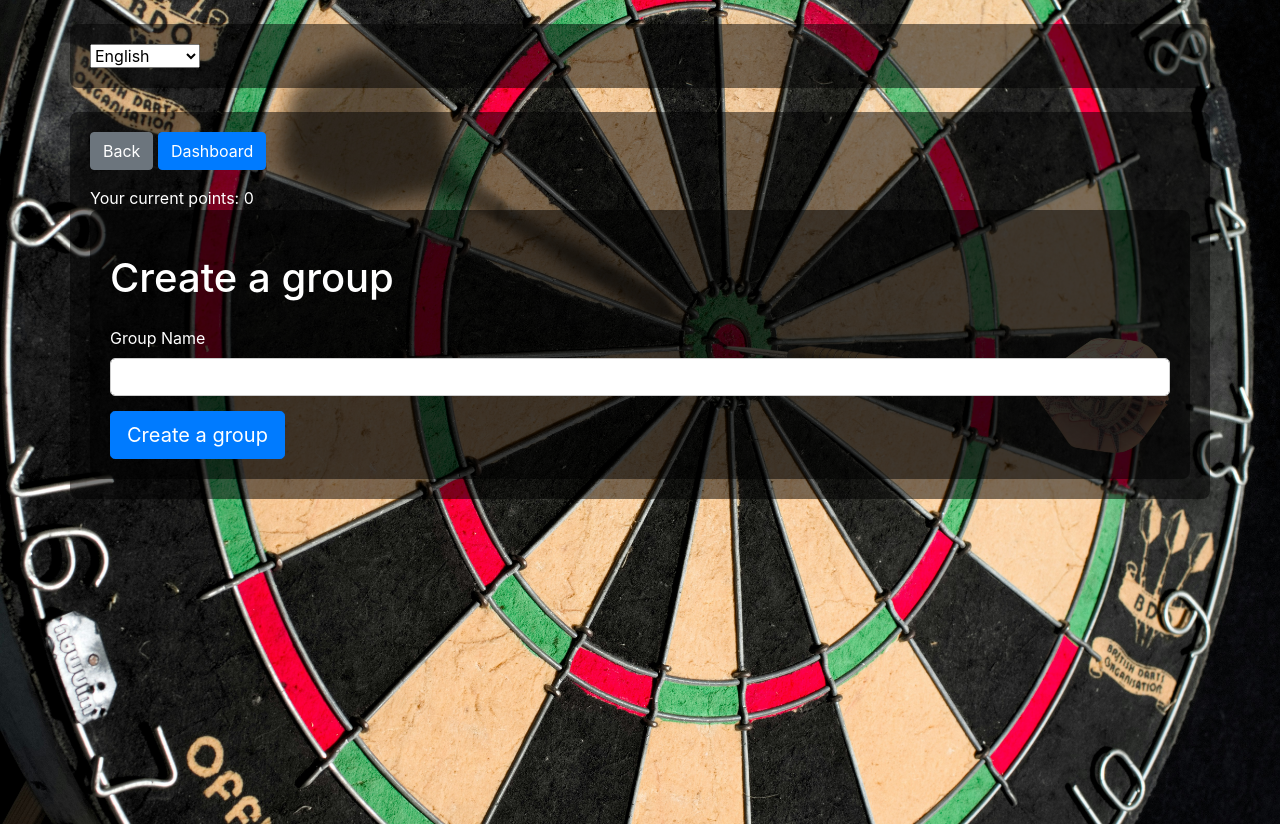
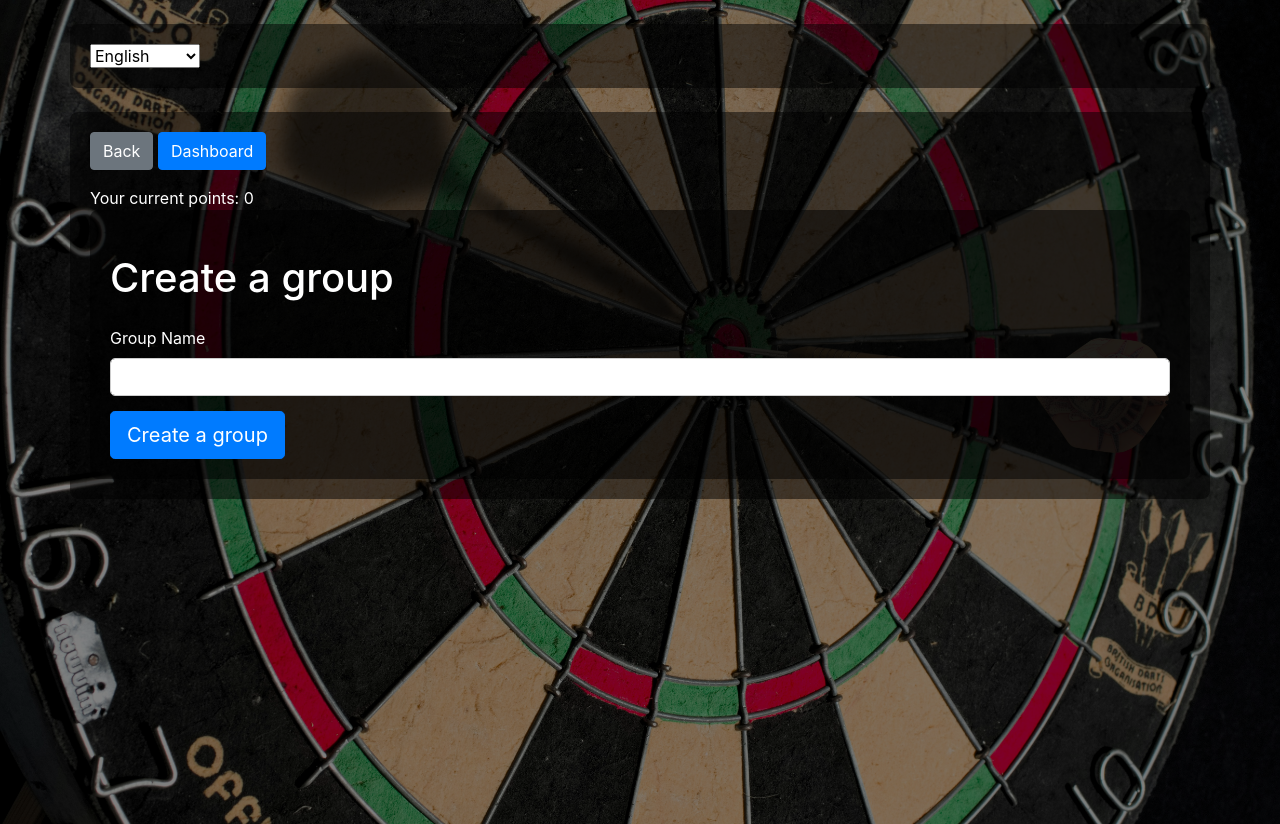
Before and after one commit to amorphousphage/dartsguesser, a Flask app: page /create-group in a window 1280 px wide. Run offline with Flask 3, Linux system fonts and the light colour scheme; some libraries are stand-ins or nearby versions.

Commit message:
Changed dimming of the background image for better readability

```diff
--- a/templates/base.html
+++ b/templates/base.html
@@ -10,15 +10,17 @@
     <style>
         /* Set the body background image and style*/
         body {
-            background-image: url('{{ url_for('static', filename='images/background.jpg') }}');
-            background-size: cover;
-            background-position: center;
-            background-attachment: fixed;
-            margin: 0;
-            padding: 0;
-            min-height: 100vh;  /* Ensure the body spans the entire viewport height */
-            color: #fff;  /* Optional: change text color for better contrast */
-        }
+                margin: 0;
+                padding: 0;
+                min-height: 100vh;
+                color: #fff;
+                background-image: linear-gradient(rgba(0, 0, 0, 0.5), rgba(0, 0, 0, 0.5)),
+                                  url('{{ url_for('static', filename='images/background.jpg') }}');
+                background-size: cover;
+                background-position: center;
+                background-attachment: fixed;
+                background-blend-mode: darken; /* Blend the dimming overlay with the image */
+            }
 
         /* Optional: Add a semi-transparent overlay to make text readable */
         .container {
```
